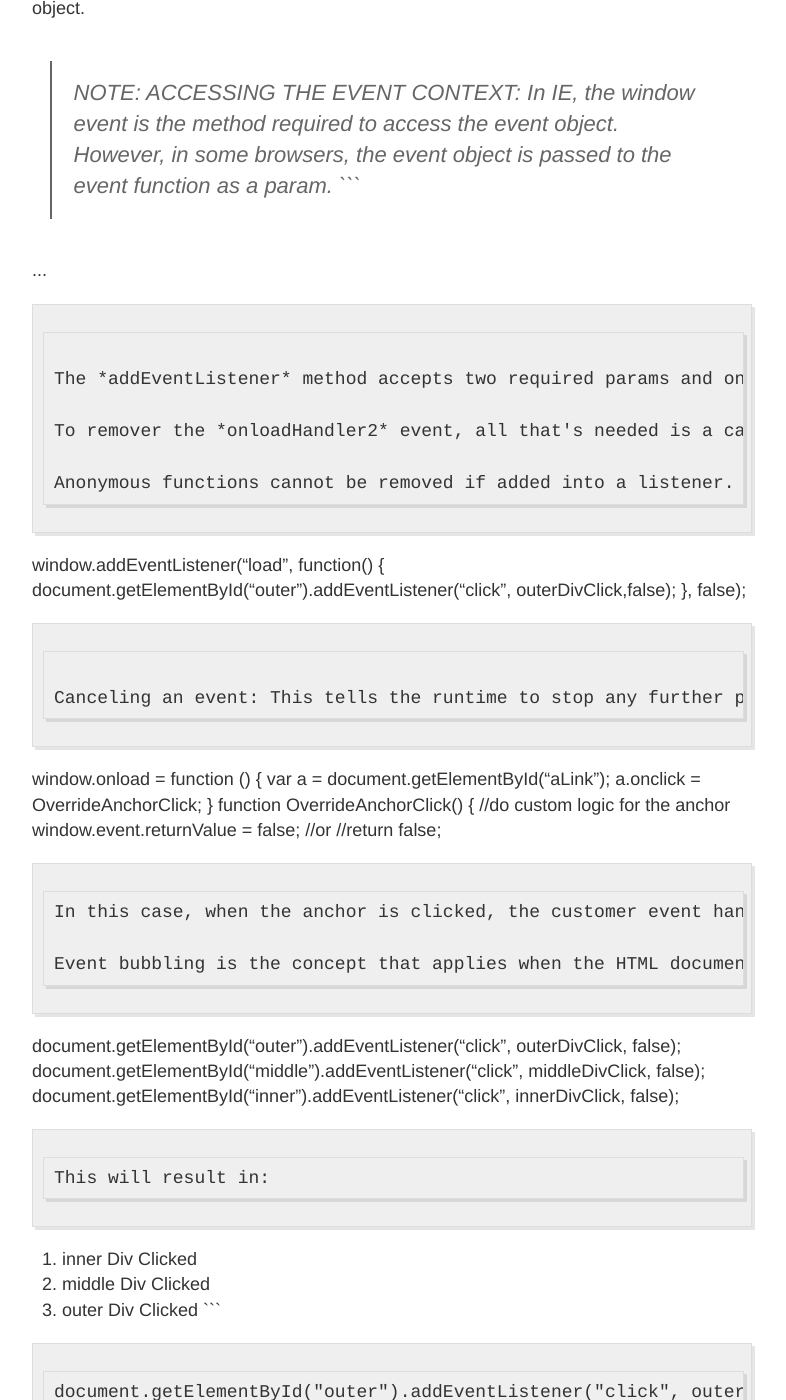
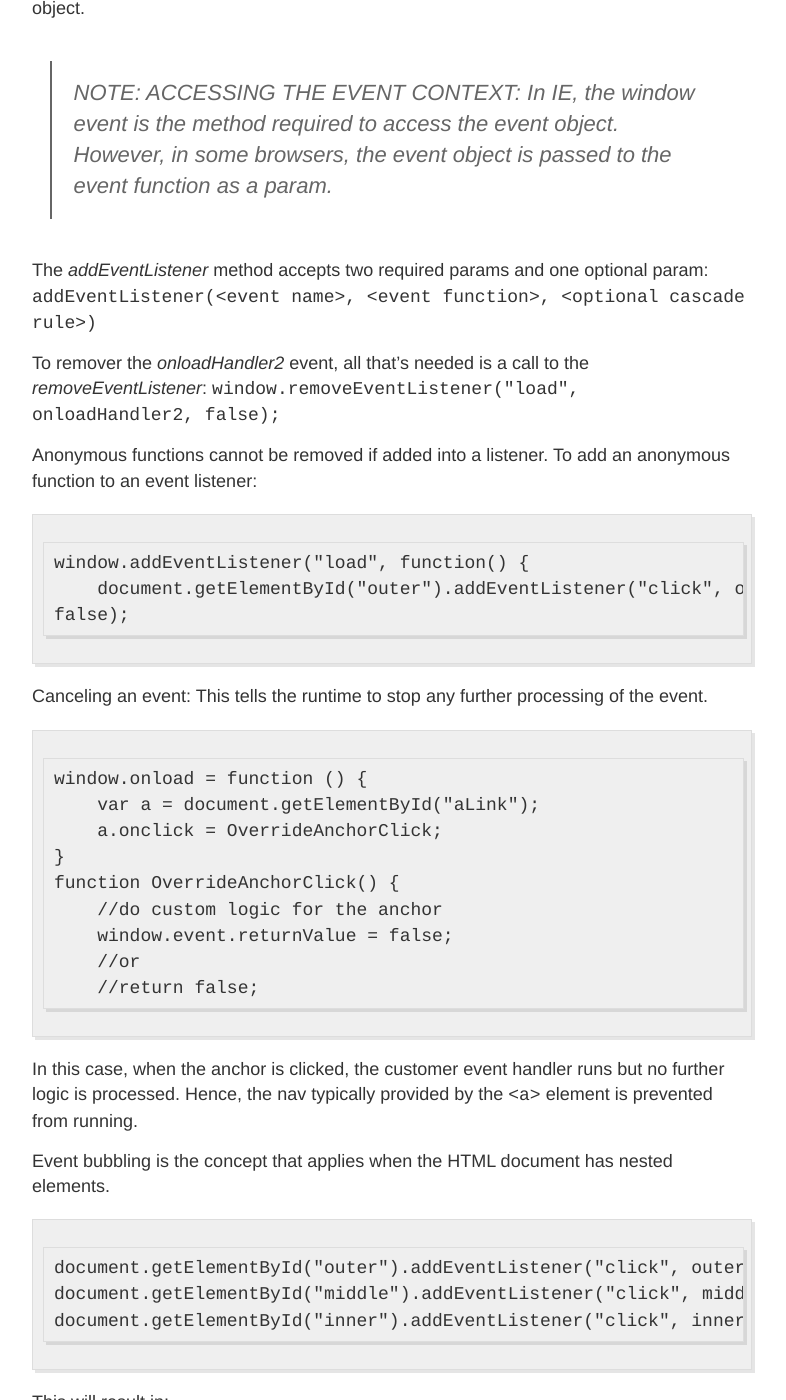
Before and after one commit to jinwook-k/jinwookkim.github.io, a Jekyll site: the page built from _posts/2017-9-07-Chapter-2.md, in a window 1280 px wide and 1400 px high, scrolled down 9451 px. Shown: the whole window, without its empty margins (248-1034 px from the left). Built offline with Jekyll 4.4.1, drawn with Linux system fonts in a browser that asks for light colours; some of the changed text lies outside the part shown.

````diff
--- a/_posts/2017-9-07-Chapter-2.md
+++ b/_posts/2017-9-07-Chapter-2.md
@@ -236,22 +236,6 @@ The event object is accessed within an event handler function, using the window
 The event object is a property of the window object.
 
 > NOTE: ACCESSING THE EVENT CONTEXT: In IE, the *window* event is the method required to access the event object. However, in some browsers, the event object is passed to the event function as a param.
-```
-<html>
-    <head>
-        <script>
-        window.onload = onloadHandler();
-
-            function onloadHandler() {
-                alert("hello event.");
-            }
-        </script>
-    </head>
-    <body>
-        ...
-    </body>
-</html>
-```
 
 The *addEventListener* method accepts two required params and one optional param: `addEventListener(<event name>, <event function>, <optional cascade rule>)`
 
````
